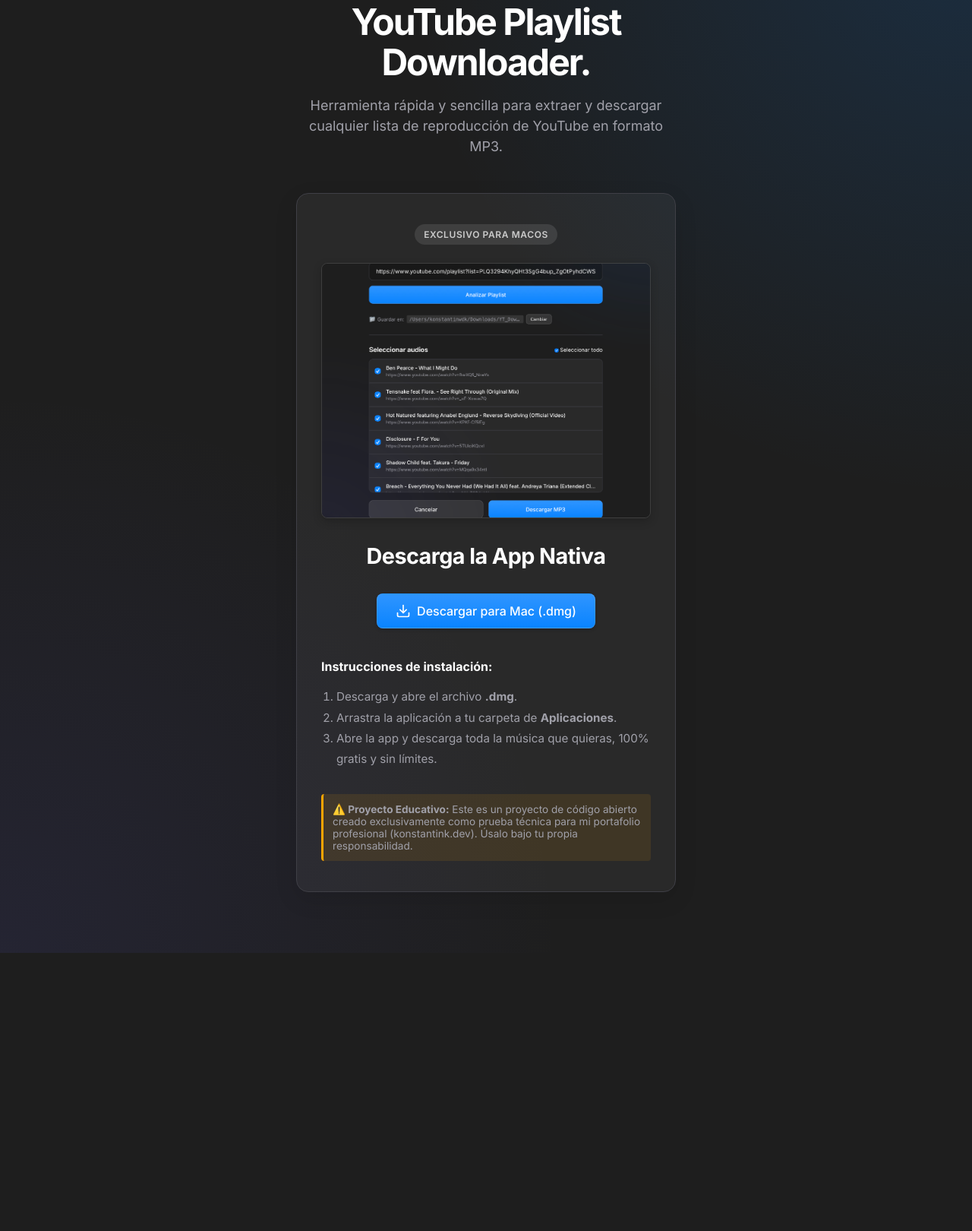
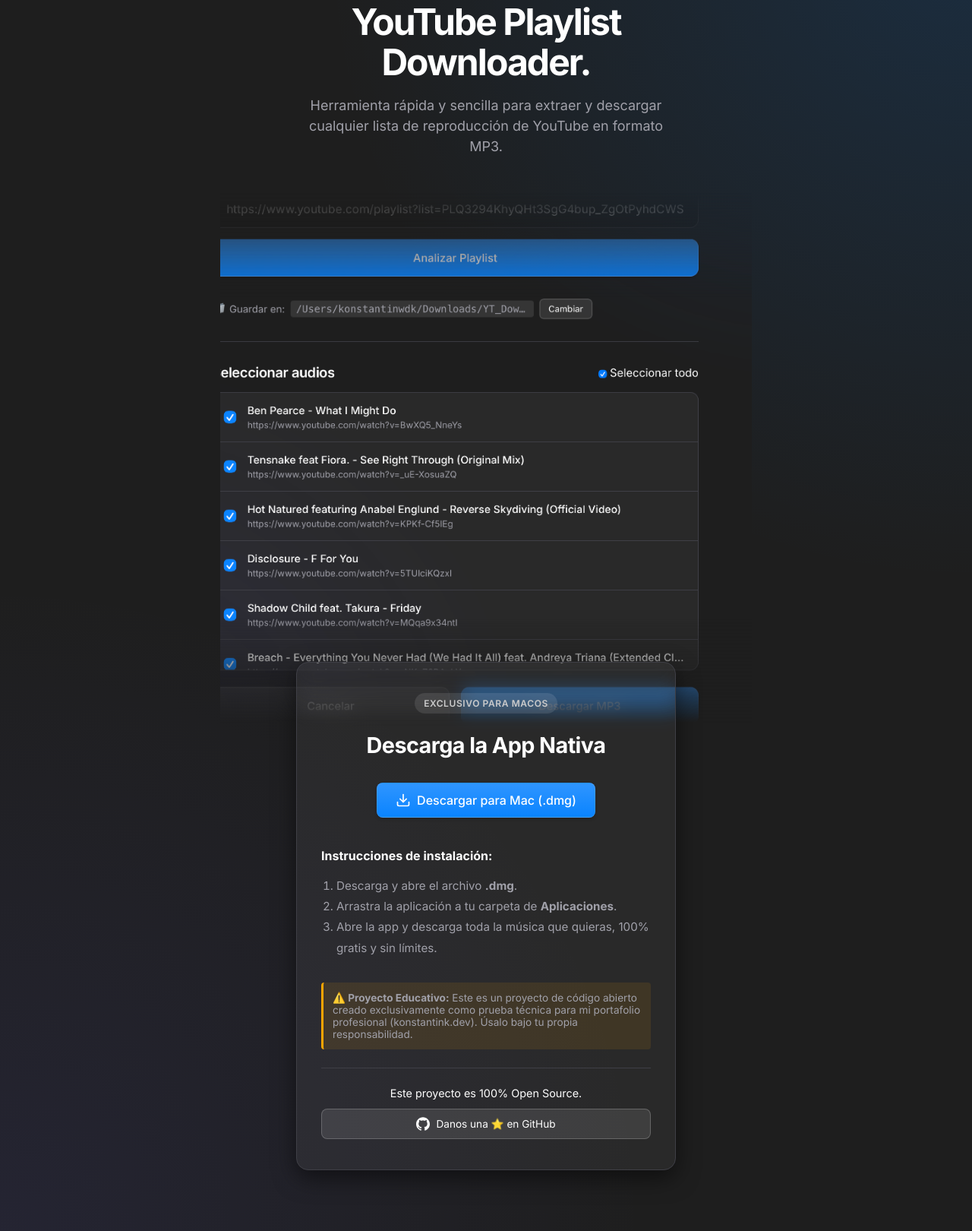
Before and after one commit to konstantinWDK/youtube-playlist-downloader, a Flask app: page / in a window 1280 px wide. Shown: the part 88-1708 px from the top of the page at 76% size. Before the commit the page ends 1342 px from the top, so only its background shows below. Run offline with Flask 3, Linux system fonts and the light colour scheme.

Commit message:
style: enhance landing page hero image and add github star request

```diff
--- a/templates/index.html
+++ b/templates/index.html
@@ -308,14 +308,14 @@
         </div>
 
         {% if web_mode %}
-        <div class="landing-page" style="text-align: center; margin-top: 40px; animation: fade-in-up 0.8s cubic-bezier(0.16, 1, 0.3, 1) forwards;">
-            <div style="background: rgba(255,255,255,0.05); border: 1px solid var(--border); border-radius: 16px; padding: 40px 32px; max-width: 500px; margin: 0 auto; box-shadow: 0 10px 30px rgba(0,0,0,0.1);">
+        <div class="landing-page" style="text-align: center; margin-top: 0px; animation: fade-in-up 0.8s cubic-bezier(0.16, 1, 0.3, 1) forwards;">
+
+            <div class="hero-image" style="margin-bottom: -80px; position: relative; z-index: 0; mask-image: linear-gradient(to bottom, transparent 0%, black 20%, black 80%, transparent 100%); -webkit-mask-image: linear-gradient(to bottom, transparent 0%, black 20%, black 80%, transparent 100%);">
+                <img src="/static/screenshot.png" alt="Preview de YouTube Playlist Downloader" style="width: 140%; max-width: 900px; display: block; margin: 0 auto; margin-left: -20%;">
+            </div>
+
+            <div style="background: rgba(255,255,255,0.05); border: 1px solid var(--border); border-radius: 16px; padding: 40px 32px; max-width: 500px; margin: 0 auto; box-shadow: 0 10px 30px rgba(0,0,0,0.5); position: relative; z-index: 1; backdrop-filter: blur(12px); -webkit-backdrop-filter: blur(12px);">
                 <span class="badge" style="background: rgba(255,255,255,0.1); color: #ccc; margin-bottom: 24px;">Exclusivo para macOS</span>
-
-                <div style="margin-bottom: 32px; border-radius: 8px; overflow: hidden; border: 1px solid rgba(255,255,255,0.1); box-shadow: 0 4px 12px rgba(0,0,0,0.2);">
-                    <img src="/static/screenshot.png" alt="Preview de YouTube Playlist Downloader" style="width: 100%; display: block;">
-                </div>
-
                 <h2 style="margin-bottom: 32px; font-size: 1.8rem; letter-spacing: -0.02em;">Descarga la App Nativa</h2>
 
                 <a href="/download-app/mac" class="btn btn-primary" style="text-decoration: none; display: inline-flex; width: auto; padding: 12px 24px; font-size: 1rem; justify-content: center; gap: 8px; border-radius: 8px;">
@@ -331,8 +331,16 @@
                         <li>Abre la app y descarga toda la música que quieras, 100% gratis y sin límites.</li>
                     </ol>
 
-                    <div style="background: rgba(255, 165, 0, 0.1); border-left: 3px solid orange; padding: 12px; font-size: 0.85rem; border-radius: 4px;">
+                    <div style="background: rgba(255, 165, 0, 0.1); border-left: 3px solid orange; padding: 12px; font-size: 0.85rem; border-radius: 4px; margin-bottom: 24px;">
                         <strong>⚠️ Proyecto Educativo:</strong> Este es un proyecto de código abierto creado exclusivamente como prueba técnica para mi portafolio profesional (konstantink.dev). Úsalo bajo tu propia responsabilidad.
+                    </div>
+
+                    <div style="text-align: center; border-top: 1px solid var(--border); padding-top: 24px;">
+                        <p style="margin-bottom: 12px; font-size: 0.9rem; color: var(--fg);">Este proyecto es 100% Open Source.</p>
+                        <a href="https://github.com/konstantinWDK/youtube-playlist-downloader/" target="_blank" class="btn-secondary" style="display: inline-flex; align-items: center; justify-content: center; gap: 8px; text-decoration: none; padding: 10px 16px; border-radius: 8px; font-size: 0.85rem; width: 100%;">
+                            <svg width="18" height="18" viewBox="0 0 24 24" fill="currentColor"><path d="M12 .297c-6.63 0-12 5.373-12 12 0 5.303 3.438 9.8 8.205 11.385.6.113.82-.258.82-.577 0-.285-.01-1.04-.015-2.04-3.338.724-4.042-1.61-4.042-1.61C4.422 18.07 3.633 17.7 3.633 17.7c-1.087-.744.084-.729.084-.729 1.205.084 1.838 1.236 1.838 1.236 1.07 1.835 2.809 1.305 3.495.998.108-.776.417-1.305.76-1.605-2.665-.3-5.466-1.332-5.466-5.93 0-1.31.465-2.38 1.235-3.22-.135-.303-.54-1.523.105-3.176 0 0 1.005-.322 3.3 1.23.96-.267 1.98-.399 3-.405 1.02.006 2.04.138 3 .405 2.28-1.552 3.285-1.23 3.285-1.23.645 1.653.24 2.873.12 3.176.765.84 1.23 1.91 1.23 3.22 0 4.61-2.805 5.625-5.475 5.92.42.36.81 1.096.81 2.22 0 1.606-.015 2.896-.015 3.286 0 .315.21.69.825.57C20.565 22.092 24 17.592 24 12.297c0-6.627-5.373-12-12-12"/></svg>
+                            Danos una ⭐️ en GitHub
+                        </a>
                     </div>
                 </div>
             </div>
```
